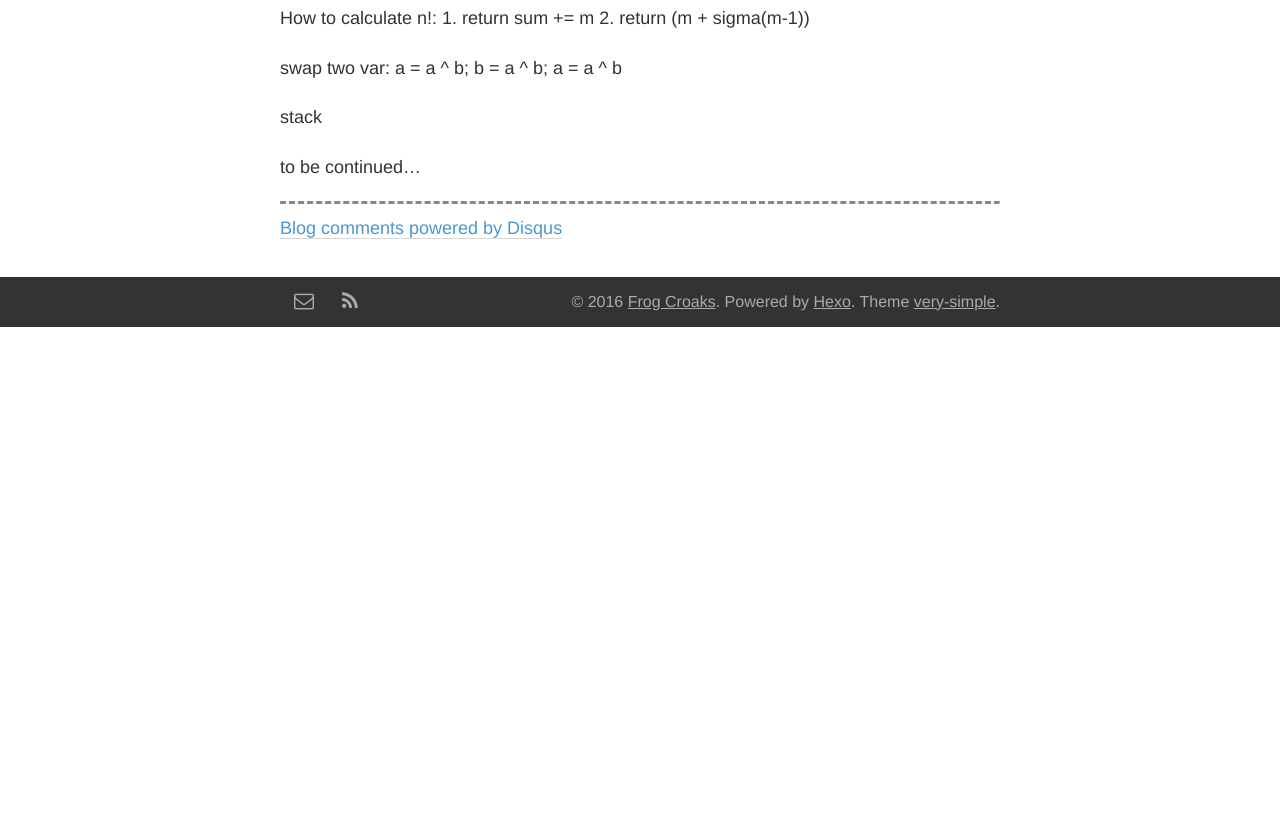
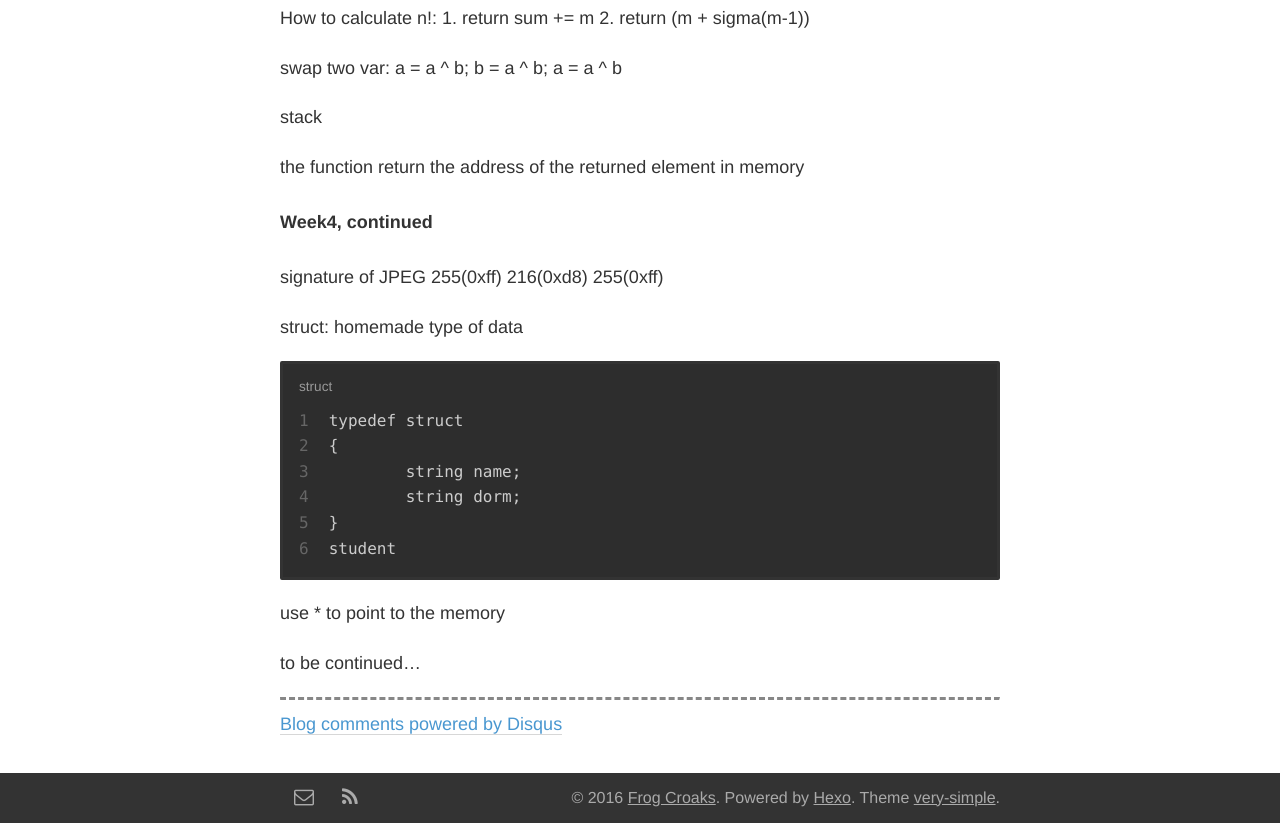
Before and after one commit to BruceZP/BruceZP.github.io, a plain HTML site: page 2016/08/20/CS50简装学习笔记/index.html in a window 1280 px wide. Shown: the part 3524-4347 px from the top of the page. Before the commit the page ends 3851 px from the top, so only its background shows below. Drawn offline with nearby package versions, Linux system fonts and the light colour scheme; some packages are replaced by stand-ins of ours; a script that the page names is missing.

Commit message:
Site updated: 2016-08-27 23:28:15

```diff
--- a/2016/08/20/CS50简装学习笔记/index.html
+++ b/2016/08/20/CS50简装学习笔记/index.html
@@ -51,7 +51,12 @@
 <h4 id="Week4"><a href="#Week4" class="headerlink" title="Week4"></a>Week4</h4><p> recursive algorithm: function use itself </p>
 <p>How to calculate n!:  1. return sum += m 2. return (m + sigma(m-1))</p>
 <p>swap two var: a = a ^ b; b = a ^ b;  a = a ^ b  </p>
-<p> stack</p>
+<p>stack</p>
+<p>the function return the address of the returned element in memory </p>
+<h4 id="Week4-continued"><a href="#Week4-continued" class="headerlink" title="Week4, continued"></a>Week4, continued</h4><p>signature of JPEG 255(0xff) 216(0xd8) 255(0xff)</p>
+<p>struct: homemade type of data</p>
+<figure class="highlight plain"><figcaption><span>struct</span></figcaption><table><tr><td class="gutter"><pre><div class="line">1</div><div class="line">2</div><div class="line">3</div><div class="line">4</div><div class="line">5</div><div class="line">6</div></pre></td><td class="code"><pre><div class="line">typedef struct</div><div class="line">&#123;</div><div class="line">  	string name;</div><div class="line">  	string dorm;</div><div class="line">&#125;</div><div class="line">student</div></pre></td></tr></table></figure>
+<p>use * to point to the memory</p>
 <p>to be continued…</p>
 </div><!-- comment system--><div class="container"><hr><div id="disqus_thread"></div><script type="text/javascript">
 var disqus_shortname = 'frogcroaks';
```
Also changed, not shown: atom.xml (+8 -3 lines).
